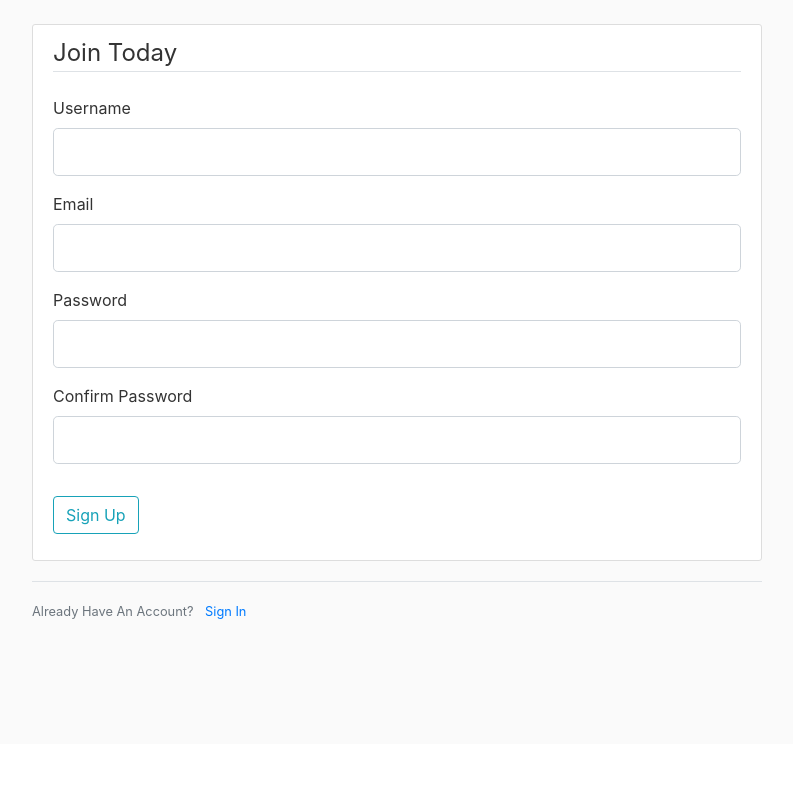
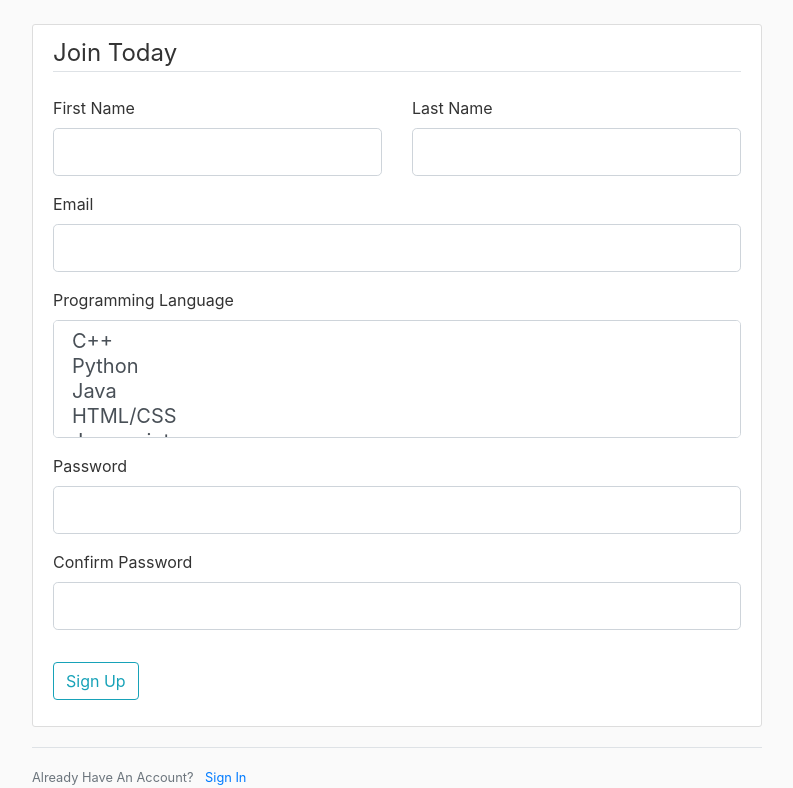
Before and after one commit to ShikaiWang-Sky/CodeToGiveAlpharetta, a Flask app: page /register in a window 1280 px wide. Shown: the part 56-844 px from the top of the page, without its empty margins (53-846 px from the left). Before the commit the page ends 675 px from the top, so only its background shows below. Run offline with Flask 2, Linux system fonts and the light colour scheme; some libraries are stand-ins or nearby versions.

Commit message:
Modify forms/register page

```diff
--- a/flaskblog/forms.py
+++ b/flaskblog/forms.py
@@ -1,25 +1,31 @@
 from flask_wtf import FlaskForm
 from flask_wtf.file import FileField, FileAllowed
 from flask_login import current_user
-from wtforms import StringField, PasswordField, SubmitField, BooleanField, TextAreaField
+from wtforms import StringField, PasswordField, SubmitField, BooleanField, TextAreaField, SelectMultipleField
 from wtforms.validators import DataRequired, Length, Email, EqualTo, ValidationError
 from flaskblog.models import User
 
 
+
+# Registration Forms for Mentees
 class RegistrationForm(FlaskForm):
-    username = StringField('Username',
-                           validators=[DataRequired(), Length(min=2, max=20)])
+    first_name = StringField('First Name', validators=[DataRequired()])
+    last_name = StringField('Last Name', validators=[DataRequired()])
     email = StringField('Email',
                         validators=[DataRequired(), Email()])
+
+    languages = SelectMultipleField(u'Programming Language', choices=[
+        ('cpp', 'C++'),
+        ('py', 'Python'),
+        ('java', 'Java'),
+        ('html/css', 'HTML/CSS'),
+        ('javascript', 'Javascript')
+    ])
+
     password = PasswordField('Password', validators=[DataRequired()])
     confirm_password = PasswordField('Confirm Password',
                                      validators=[DataRequired(), EqualTo('password')])
     submit = SubmitField('Sign Up')
-
-    def validate_username(self, username):
-        user = User.query.filter_by(username=username.data).first()
-        if user:
-            raise ValidationError('That username is taken. Please choose a different one.')
 
     def validate_email(self, email):
         user = User.query.filter_by(email=email.data).first()
@@ -27,6 +33,7 @@ class RegistrationForm(FlaskForm):
             raise ValidationError('That email is taken. Please choose a different one.')
 
 
+# Login form for mentee/mentor
 class LoginForm(FlaskForm):
     email = StringField('Email',
                         validators=[DataRequired(), Email()])
@@ -36,18 +43,15 @@ class LoginForm(FlaskForm):
 
 
 class UpdateAccountForm(FlaskForm):
+    first_name = StringField('First Name', validators=[DataRequired()])
+    last_name = StringField('Last Name', validators=[DataRequired()])
+
     username = StringField('Username',
                            validators=[DataRequired(), Length(min=2, max=20)])
     email = StringField('Email',
                         validators=[DataRequired(), Email()])
     picture = FileField('Update Profile Picture', validators=[FileAllowed(['jpg', 'png'])])
     submit = SubmitField('Update')
-
-    def validate_username(self, username):
-        if username.data != current_user.username:
-            user = User.query.filter_by(username=username.data).first()
-            if user:
-                raise ValidationError('That username is taken. Please choose a different one.')
 
     def validate_email(self, email):
         if email.data != current_user.email:
@@ -56,21 +60,19 @@ class UpdateAccountForm(FlaskForm):
                 raise ValidationError('That email is taken. Please choose a different one.')
 
 
-class PostForm(FlaskForm):
-    title = StringField('Title', validators=[DataRequired()])
-    content = TextAreaField('Content', validators=[DataRequired()])
-    submit = SubmitField('Post')
 
 
-class RequestResetForm(FlaskForm):
-    email = StringField('Email',
-                        validators=[DataRequired(), Email()])
-    submit = SubmitField('Request Password Reset')
+# No email setup, commented out for now
+# class RequestResetForm(FlaskForm):
+#     email = StringField('Email',
+#                         validators=[DataRequired(), Email()])
+#     submit = SubmitField('Request Password Reset')
 
-    def validate_email(self, email):
-        user = User.query.filter_by(email=email.data).first()
-        if user is None:
-            raise ValidationError('There is no account with that email. You must register first.')
+#     def validate_email(self, email):
+#         user = User.query.filter_by(email=email.data).first()
+#         if user is None:
+#             raise ValidationError('There is no account with that email. You must register first.')
+
 
 
 class ResetPasswordForm(FlaskForm):
--- a/flaskblog/routes.py
+++ b/flaskblog/routes.py
@@ -4,7 +4,7 @@ from PIL import Image
 from flask import render_template, url_for, flash, redirect, request, abort
 from flaskblog import app, db, bcrypt, mail
 from flaskblog.forms import (RegistrationForm, LoginForm, UpdateAccountForm,
-                             PostForm, RequestResetForm, ResetPasswordForm)
+                             ResetPasswordForm)
 from flaskblog.models import User, Post
 from flask_login import login_user, current_user, logout_user, login_required
 from flask_mail import Message
@@ -29,10 +29,16 @@ def register():
         return redirect(url_for('home'))
     form = RegistrationForm()
     if form.validate_on_submit():
+
+        # print(form.languages.data)
+
         hashed_password = bcrypt.generate_password_hash(form.password.data).decode('utf-8')
-        user = User(username=form.username.data, email=form.email.data, password=hashed_password)
-        db.session.add(user)
-        db.session.commit()
+        # user = User(username=form.username.data, email=form.email.data, password=hashed_password)
+        # db.session.add(user)
+        # db.session.commit()
+
+        # CONNECT WITH DATABASE
+
         flash('Your account has been created! You are now able to log in', 'success')
         return redirect(url_for('login'))
     return render_template('register.html', title='Register', form=form)
--- a/flaskblog/templates/register.html
+++ b/flaskblog/templates/register.html
@@ -5,20 +5,44 @@
             {{ form.hidden_tag() }}
             <fieldset class="form-group">
                 <legend class="border-bottom mb-4">Join Today</legend>
+                <!-- First/Last Row -->
+                <div class="row">
+                    <!-- First Name -->
+                    <div class="col">
                         <div class="form-group">
-                    {{ form.username.label(class="form-control-label") }}
-
-                    {% if form.username.errors %}
-                        {{ form.username(class="form-control form-control-lg is-invalid") }}
+                            {{ form.first_name.label(class="form-control-label") }}
+                            {% if form.first_name.errors %}
+                                {{ form.first_name(class="form-control form-control-lg is-invalid") }}
                                 <div class="invalid-feedback">
-                            {% for error in form.username.errors %}
+                                    {% for error in form.first_name.errors %}
                                         <span>{{ error }}</span>
                                     {% endfor %}
                                 </div>
                             {% else %}
-                        {{ form.username(class="form-control form-control-lg") }}
+                                {{ form.first_name(class="form-control form-control-lg") }}
                             {% endif %}
                         </div>
+                    </div>
+                    <!-- Last Name -->
+                    <div class="col">
+                        <div class="form-group">
+                            {{ form.last_name.label(class="form-control-label") }}
+                            {% if form.last_name.errors %}
+                                {{ form.last_name(class="form-control form-control-lg is-invalid") }}
+                                <div class="invalid-feedback">
+                                    {% for error in form.last_name.errors %}
+                                        <span>{{ error }}</span>
+                                    {% endfor %}
+                                </div>
+                            {% else %}
+                                {{ form.last_name(class="form-control form-control-lg") }}
+                            {% endif %}
+                        </div>
+                    </div>
+                </div>
+
+
+                <!-- Email -->
                 <div class="form-group">
                     {{ form.email.label(class="form-control-label") }}
                     {% if form.email.errors %}
@@ -32,6 +56,26 @@
                         {{ form.email(class="form-control form-control-lg") }}
                     {% endif %}
                 </div>
+
+                <!-- Languages -->
+                <div class="form-group">
+                    {{ form.languages.label(class="form-control-label") }}
+                    {% if form.languages.errors %}
+                        {{ form.languages(class="form-control form-control-lg is-invalid") }}
+                        <div class="invalid-feedback">
+                            {% for error in form.languages.errors %}
+                                <span>{{ error }}</span>
+                            {% endfor %}
+                        </div>
+                    {% else %}
+                        {{ form.languages(class="form-control form-control-lg") }}
+                    {% endif %}
+                </div>
+
+
+
+
+                <!-- Password -->
                 <div class="form-group">
                     {{ form.password.label(class="form-control-label") }}
                     {% if form.password.errors %}
```
Lines whose indentation alone changed are shown as unchanged.
